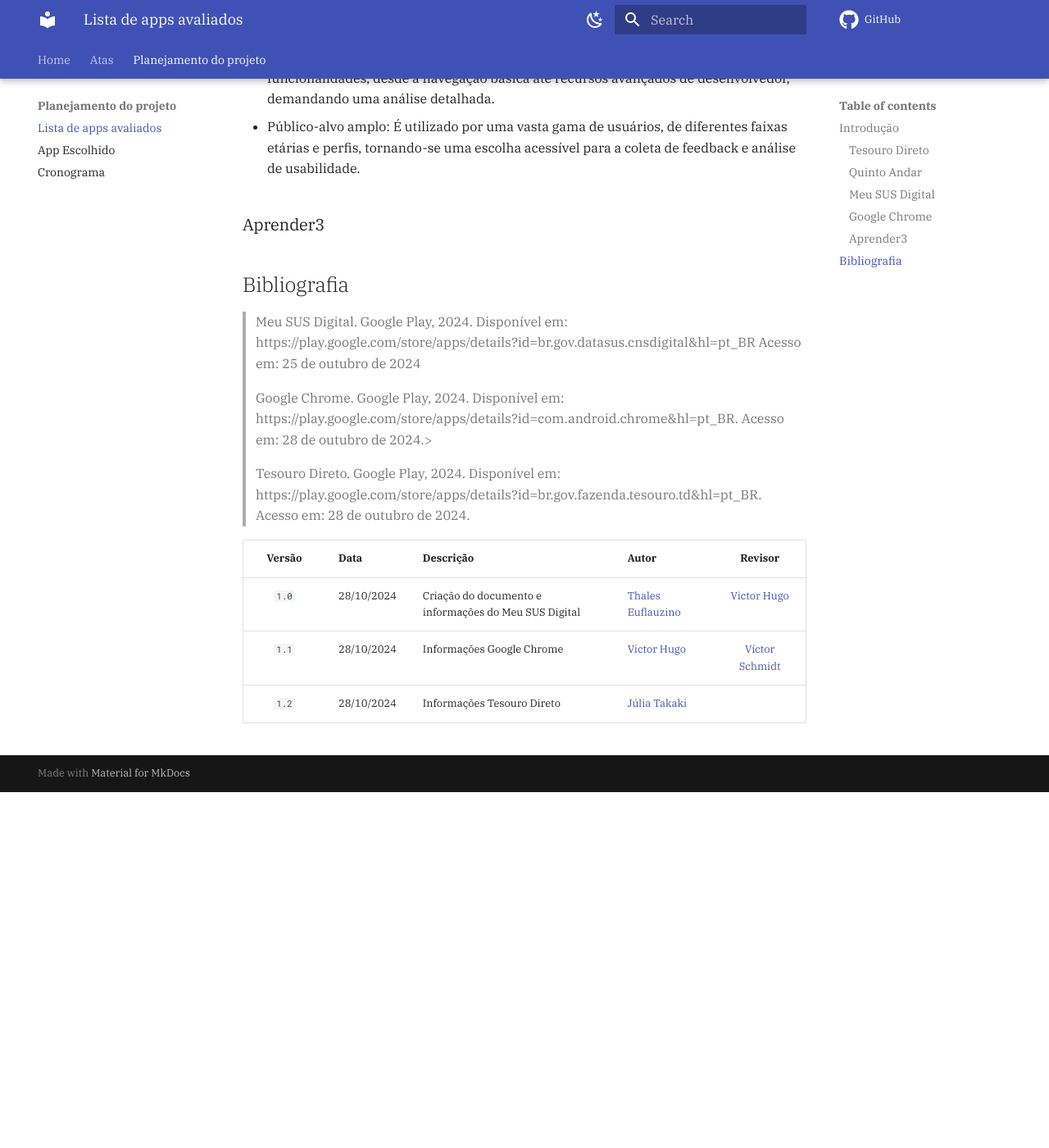
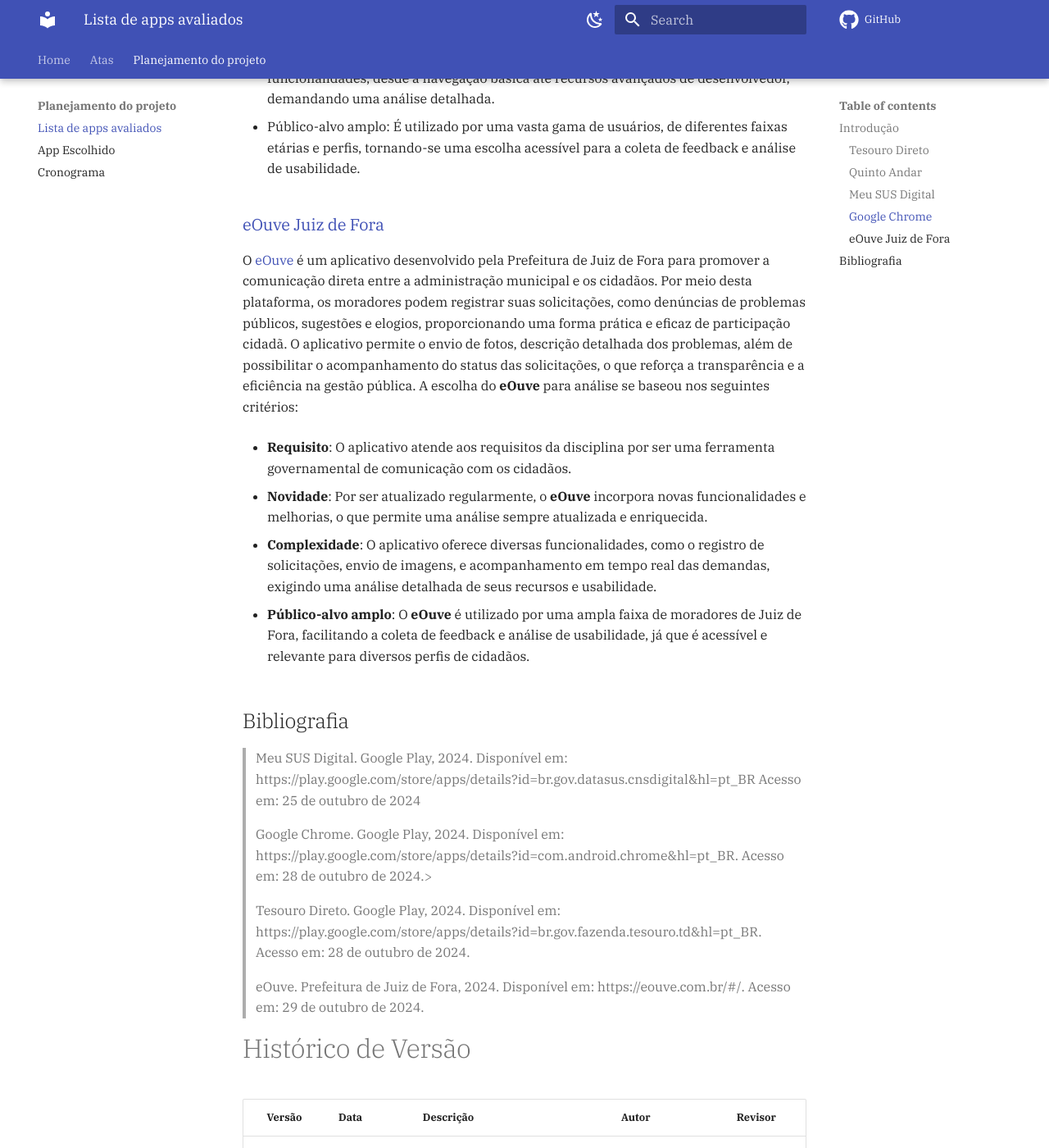
Before and after one commit to Requisitos-de-Software/2024.2-Grupo05, an MkDocs documentation site: the page built from docs/Planejamento-do-projeto/lista-apps-avaliados.md, in a window 1280 px wide and 1400 px high, scrolled down 2005 px. Shown: the whole window at 82% size. Built offline with MkDocs 1.6.1 and Material for MkDocs 9.7.7, drawn with Linux system fonts in a browser that asks for light colours; comment, search, counter and statistics services are not loaded; before the commit the page ends 2971 px from its top, so only the background shows below that; some of the changed text lies outside the part shown.

Commit message:
docs: adicionando informações sobre eouve juiz de fora

```diff
--- a/docs/Planejamento-do-projeto/lista-apps-avaliados.md
+++ b/docs/Planejamento-do-projeto/lista-apps-avaliados.md
@@ -79,7 +79,18 @@
 
 - Público-alvo amplo: É utilizado por uma vasta gama de usuários, de diferentes faixas etárias e perfis, tornando-se uma escolha acessível para a coleta de feedback e análise de usabilidade.
 
-### Aprender3
+### [eOuve Juiz de Fora](https://eouve.com.br/#/)
+
+O [eOuve](https://eouve.com.br/#/) é um aplicativo desenvolvido pela Prefeitura de Juiz de Fora para promover a comunicação direta entre a administração municipal e os cidadãos. Por meio desta plataforma, os moradores podem registrar suas solicitações, como denúncias de problemas públicos, sugestões e elogios, proporcionando uma forma prática e eficaz de participação cidadã. O aplicativo permite o envio de fotos, descrição detalhada dos problemas, além de possibilitar o acompanhamento do status das solicitações, o que reforça a transparência e a eficiência na gestão pública. A escolha do **eOuve** para análise se baseou nos seguintes critérios:
+
+- **Requisito**: O aplicativo atende aos requisitos da disciplina por ser uma ferramenta governamental de comunicação com os cidadãos.
+
+- **Novidade**: Por ser atualizado regularmente, o **eOuve** incorpora novas funcionalidades e melhorias, o que permite uma análise sempre atualizada e enriquecida.
+
+- **Complexidade**: O aplicativo oferece diversas funcionalidades, como o registro de solicitações, envio de imagens, e acompanhamento em tempo real das demandas, exigindo uma análise detalhada de seus recursos e usabilidade.
+
+- **Público-alvo amplo**: O **eOuve** é utilizado por uma ampla faixa de moradores de Juiz de Fora, facilitando a coleta de feedback e análise de usabilidade, já que é acessível e relevante para diversos perfis de cidadãos.
+
 
 
 ## Bibliografia
@@ -90,8 +101,12 @@
 
 > Tesouro Direto. Google Play, 2024. Disponível em: https://play.google.com/store/apps/details?id=br.gov.fazenda.tesouro.td&hl=pt_BR. Acesso em: 28 de outubro de 2024.
 
+> eOuve. Prefeitura de Juiz de Fora, 2024. Disponível em: https://eouve.com.br/#/. Acesso em: 29 de outubro de 2024.
+
+# Histórico de Versão
 | Versão | Data       | Descrição                                        | Autor                                                                    |                                 Revisor                                  |
 | :----: | ---------- | ------------------------------------------------ | ------------------------------------------------------------------------ | :----------------------------------------------------------------------: |
 | `1.0`  | 28/10/2024 | Criação do documento e informações do Meu SUS Digital   | [Thales Euflauzino](https://github.com/thaleseuflauzino)          |            [Victor Hugo](https://github.com/ViictorHugoo)                |
 | `1.1`  | 28/10/2024 | Informações Google Chrome   |[Victor Hugo](https://github.com/ViictorHugoo)|[Víctor Schmidt](https://github.com/moonshinerd)|
 | `1.2`  | 28/10/2024 | Informações Tesouro Direto   |[Júlia Takaki](https://github.com/juliatakaki)|
+| `1.3` | 29/10/2024 | Informações eOuve Juiz de Fora | [Víctor Schmidt](https://github.com/moonshinerd) | [Thales Euflauzino](https://github.com/thaleseuflauzino) |
```
